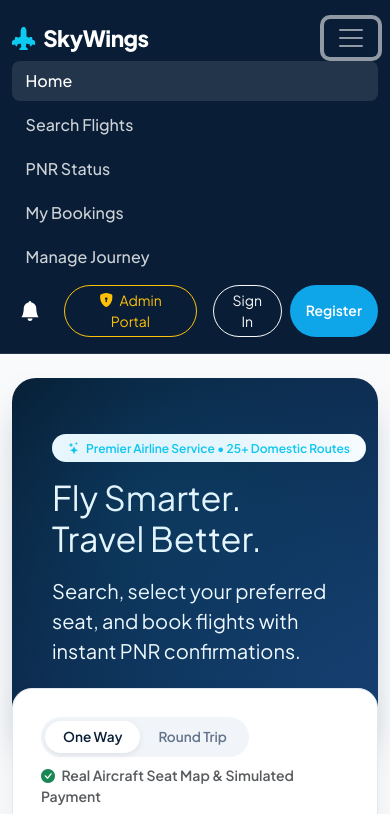
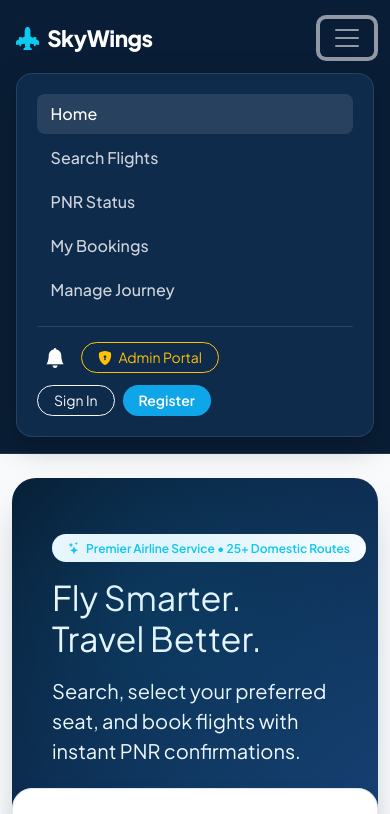
Before and after one commit to chandanharshada1907-code/AIRLINE_DBMS, a plain HTML site: page frontend/index.html in a window 390 px wide. Both pictures are taken after a click on the button "Toggle navigation". Shown: the top 814 px of the page. Drawn offline with nearby package versions, Linux system fonts and the light colour scheme; no server answers.

Commit message:
Restore top horizontal desktop navigation and preserve mobile responsive toggle

```diff
--- a/frontend/index.html
+++ b/frontend/index.html
@@ -23,18 +23,18 @@
     <!-- HEADER / NAVIGATION -->
     <!-- ======================================================== -->
     <nav class="navbar navbar-expand-lg navbar-dark bg-skywings sticky-top py-3">
-        <div class="container">
+        <div class="container-fluid px-3 px-lg-4 px-xl-5">
             <a class="navbar-brand d-flex align-items-center gap-2" href="#" onclick="showSection('home-section')">
                 <i class="bi bi-airplane-engines-fill text-info fs-3"></i>
                 <span class="brand-title text-white">SkyWings</span>
             </a>
 
-            <button class="navbar-toggler border-0" type="button" data-bs-toggle="collapse" data-bs-target="#skyNav">
+            <button class="navbar-toggler border-0" type="button" data-bs-toggle="collapse" data-bs-target="#skyNav" aria-controls="skyNav" aria-expanded="false" aria-label="Toggle navigation">
                 <span class="navbar-toggler-icon"></span>
             </button>
 
             <div class="collapse navbar-collapse" id="skyNav">
-                <ul class="navbar-nav me-auto mb-2 mb-lg-0 ms-lg-4 gap-1">
+                <ul class="navbar-nav me-auto mb-2 mb-lg-0 ms-lg-3 gap-1">
                     <li class="nav-item">
                         <a class="nav-link active nav-tab" id="nav-home" href="#" onclick="showSection('home-section')">
                             Home
@@ -63,7 +63,7 @@
                 </ul>
 
                 <!-- Right Side: Notifications, Admin Portal & Profile -->
-                <div class="d-flex align-items-center gap-3">
+                <div class="d-flex align-items-center gap-2 gap-lg-3 mt-3 mt-lg-0 flex-wrap flex-lg-nowrap">
 
                     <!-- Notification Bell Icon (Live In-App Notifications) -->
                     <button type="button" class="notification-bell-btn" title="Notifications" onclick="openNotificationsModal()">
@@ -72,28 +72,28 @@
                     </button>
 
                     <!-- Admin Portal Button -->
-                    <button class="btn btn-outline-warning btn-sm px-3 rounded-pill" onclick="openAdminPortal()">
+                    <button class="btn btn-outline-warning btn-sm px-3 rounded-pill text-nowrap" onclick="openAdminPortal()">
                         <i class="bi bi-shield-lock-fill me-1"></i> Admin Portal
                     </button>
 
                     <!-- Auth State: Logged Out -->
                     <div id="nav-auth-logged-out" class="d-flex gap-2">
-                        <button class="btn btn-outline-light btn-sm px-3 rounded-pill" onclick="openAuthModal('login')">
+                        <button class="btn btn-outline-light btn-sm px-3 rounded-pill text-nowrap" onclick="openAuthModal('login')">
                             Sign In
                         </button>
-                        <button class="btn btn-sky btn-sm px-3 rounded-pill" onclick="openAuthModal('register')">
+                        <button class="btn btn-sky btn-sm px-3 rounded-pill text-nowrap" onclick="openAuthModal('register')">
                             Register
                         </button>
                     </div>
 
                     <!-- Auth State: Logged In -->
                     <div id="nav-auth-logged-in" class="d-none align-items-center gap-2">
-                        <div class="d-flex align-items-center gap-2 bg-white bg-opacity-10 px-3 py-1 rounded-pill border border-white border-opacity-25 text-white">
+                        <div class="d-flex align-items-center gap-2 bg-white bg-opacity-10 px-3 py-1 rounded-pill border border-white border-opacity-25 text-white text-nowrap">
                             <i class="bi bi-person-circle text-info"></i>
                             <span id="nav-user-name" class="fw-medium small">User</span>
                             <span id="nav-user-role-badge" class="badge bg-info text-dark small" style="font-size: 0.65rem;">USER</span>
                         </div>
-                        <button class="btn btn-outline-danger btn-sm px-3 rounded-pill" onclick="logoutUser()">
+                        <button class="btn btn-outline-danger btn-sm px-3 rounded-pill text-nowrap" onclick="logoutUser()">
                             Sign Out
                         </button>
                     </div>
--- a/frontend/style.css
+++ b/frontend/style.css
@@ -50,11 +50,42 @@ main {
     padding: 0.5rem 0.85rem !important;
     border-radius: 8px;
     transition: all 0.2s ease;
+    white-space: nowrap;
 }
 
 .nav-link:hover, .nav-link.active {
     color: #ffffff !important;
     background-color: rgba(255, 255, 255, 0.1);
+}
+
+/* Responsive Desktop Horizontal Navigation */
+@media (min-width: 992px) {
+    .navbar-expand-lg .navbar-collapse {
+        display: flex !important;
+        flex-basis: auto;
+    }
+    .navbar-expand-lg .navbar-toggler {
+        display: none !important;
+    }
+    .navbar-nav {
+        flex-direction: row;
+    }
+}
+
+/* Polished Mobile Dropdown */
+@media (max-width: 991.98px) {
+    .navbar-collapse {
+        background: var(--secondary-navy);
+        border-radius: 16px;
+        padding: 1.25rem;
+        margin-top: 0.75rem;
+        border: 1px solid rgba(255, 255, 255, 0.1);
+        box-shadow: 0 10px 30px rgba(0, 0, 0, 0.25);
+    }
+    .navbar-collapse .d-flex.align-items-center {
+        padding-top: 0.75rem;
+        border-top: 1px solid rgba(255, 255, 255, 0.1);
+    }
 }
 
 .btn-sky {
```
